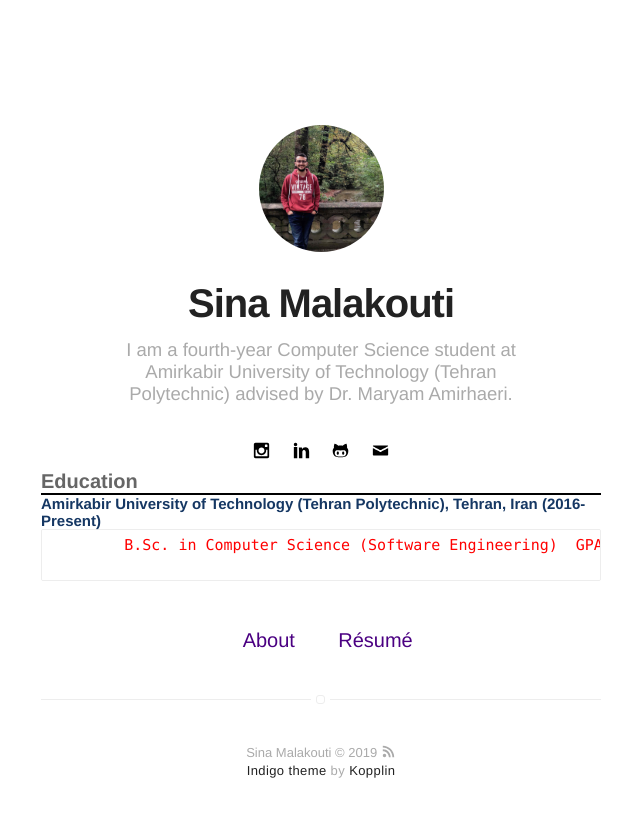
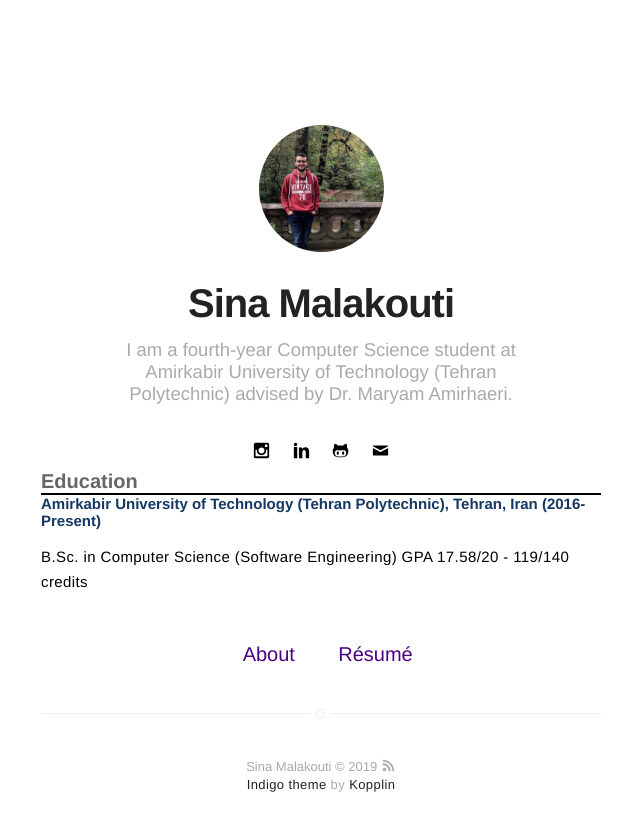
Before and after one commit to sinamalakouti/sinamalakouti.github.io, a Jekyll site: the page built from index.html, in a window 1280 px wide. Shown: the top 831 px of the page, without its empty margins (319-959 px from the left). Built offline with Jekyll 4.4.1, drawn with Linux system fonts in a browser that asks for light colours.

Commit message:
just playing around

```diff
--- a/_includes/header.html
+++ b/_includes/header.html
@@ -33,9 +33,9 @@
     <div class="inf_title" >
          Amirkabir University of Technology (Tehran Polytechnic), Tehran, Iran (2016-Present)
     </div>
-    <pre class="inf_body">
-        B.Sc. in Computer Science (Software Engineering)  GPA 17.58 / 20 - 119/140 credits
-    </pre>
+    <p class="inf_body">
+        B.Sc. in Computer Science (Software Engineering)  GPA 17.58/20 - 119/140 credits
+    </p >
 
 {% endif %}
 
--- a/_sass/components/header.sass
+++ b/_sass/components/header.sass
@@ -47,4 +47,4 @@
 .inf_body
     font-size: 1.5rem
     font-weight: normal
-    color: red
+    color: black
```
